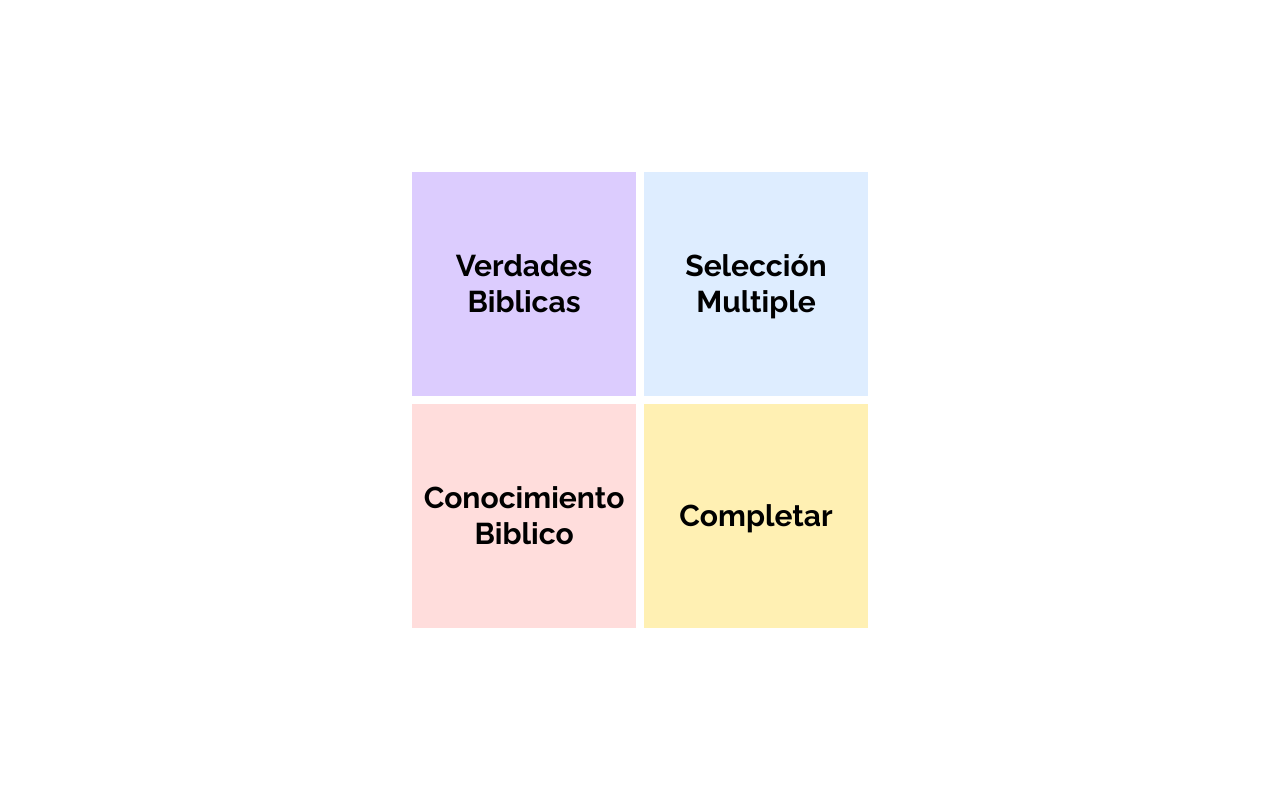
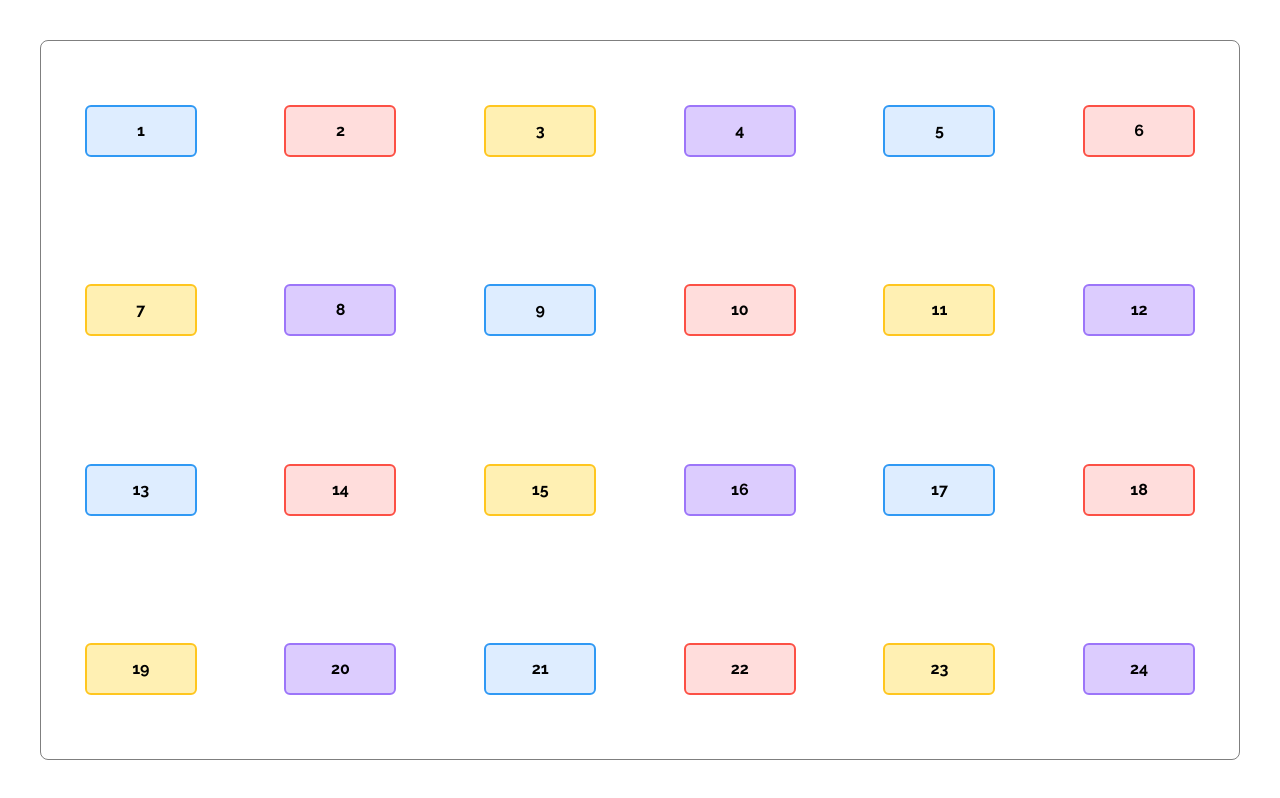
Before and after one commit to SDGomez1/timedQuestionsWeb, a Next.js app: page / in a window 1280 px wide. Built offline with nearby package versions, Linux system fonts and the light colour scheme.

Commit message:
new version of questions

```diff
--- a/src/app/Card.tsx
+++ b/src/app/Card.tsx
@@ -1,14 +1,8 @@
 "use client";
 import { motion } from "framer-motion";
-import { Dispatch, SetStateAction, useState } from "react";
+import { Questiondata } from "./page";
+import { useState } from "react";
 import QuestionBanner from "./QuestionBanner";
-import { useDispatch } from "react-redux";
-import {
-  updatePB,
-  updatePC,
-  updatePMult,
-  updatePVerdades,
-} from "@/store/features/stateSlice";
 
 const colors = [
   {
@@ -29,55 +23,31 @@
   },
 ];
 
-export default function Card(props: {
-  title: string;
-  index: number;
-  setSectionOpened: Dispatch<SetStateAction<boolean>>;
-  setColor: Dispatch<SetStateAction<string>>;
-  qIndex: number;
-  qUsed: boolean;
-  category: "VB" | "SM" | "CB" | "C";
-}) {
-  const color = "#fff";
+export default function Card(props: { data: Questiondata }) {
+  const color = colors[props.data.index % colors.length];
+  const [selected, setSelected] = useState(false);
   const [isOpen, setIsOpen] = useState(false);
-  const dispatch = useDispatch();
   return (
     <>
       <motion.button
-        whileHover={!props.qUsed ? { scale: 1.1 } : {}}
-        whileTap={!props.qUsed ? { scale: 0.9 } : {}}
-        className="bg-white  p-3 w-80 text-xl text-center rounded-md font-bold disabled:text-neutral-400 transition duration-75"
+        whileHover={!selected ? { scale: 1.1 } : {}}
+        whileTap={!selected ? { scale: 0.9 } : {}}
+        className="bg-white  p-3 w-28 text-center rounded-md font-bold disabled:text-neutral-400 transition duration-75"
         style={{
-          backgroundColor: !props.qUsed ? color : "#E5E5E5",
-          borderColor: !props.qUsed ? color : "#E5E5E5",
-          borderWidth: !props.qUsed ? 2 : 0,
+          backgroundColor: !selected ? color.background : "#E5E5E5",
+          borderColor: !selected ? color.text : "#E5E5E5",
+          borderWidth: !selected ? 2 : 0,
         }}
-        disabled={props.qUsed}
+        disabled={selected}
         onClick={() => {
           setIsOpen(true);
-          if (props.category == "VB") {
-            dispatch(updatePVerdades({ index: props.qIndex - 1, used: true }));
-          }
-          if (props.category == "SM") {
-            dispatch(updatePMult({ index: props.qIndex - 1, used: true }));
-          }
-          if (props.category == "CB") {
-            dispatch(updatePB({ index: props.qIndex - 1, used: true }));
-          }
-          if (props.category == "C") {
-            dispatch(updatePC({ index: props.qIndex - 1, used: true }));
-          }
+          setSelected(true);
         }}
       >
-        <p>{props.index}</p>
+        <p>{props.data.index}</p>
       </motion.button>
       {isOpen ? (
-        <QuestionBanner
-          setColor={props.setColor}
-          setSectionOpened={props.setSectionOpened}
-          title={props.title}
-          setIsOpen={setIsOpen}
-        />
+        <QuestionBanner data={props.data} setIsOpen={setIsOpen} />
       ) : (
         <></>
       )}
--- a/src/app/QuestionBanner.tsx
+++ b/src/app/QuestionBanner.tsx
@@ -1,17 +1,15 @@
-import { updateNowOpened } from "@/store/features/stateSlice";
 import { Dispatch, SetStateAction, useEffect, useState } from "react";
-import { useDispatch } from "react-redux";
+import { Questiondata } from "./page";
 
 export default function QuestionBanner(props: {
-  title: string;
-  setSectionOpened: Dispatch<SetStateAction<boolean>>;
+  data: Questiondata;
+
   setIsOpen: Dispatch<SetStateAction<boolean>>;
-  setColor: Dispatch<SetStateAction<string>>;
 }) {
   const [init, setInit] = useState(false);
-  const [timer, setTimer] = useState(30);
+  const [timer, setTimer] = useState(20);
   const [finished, setFinished] = useState(false);
-  const dispatch = useDispatch();
+
   useEffect(() => {
     if (!init) {
       return;
@@ -33,19 +31,11 @@
   return (
     <div className="absolute w-screen h-screen flex justify-center items-center top-0 left-0">
       <span className="fixed w-screen h-screen bg-black/15 left-0 top-0 " />
-      <div className="w-1/2 bg-white font-medium z-10 text-center  flex justify-center items-center rounded-md  p-20 flex-col">
-        <p
-          className="text-3xl mb-8"
-          dangerouslySetInnerHTML={{ __html: props.title }}
-        ></p>
+      <div className="w-1/2 bg-white font-medium z-10 text-center h-64 flex justify-center items-center rounded-md  p-20 flex-col">
+        <p className="text-3xl mb-8">{props.data.question}</p>
         {finished ? (
           <button
-            onClick={() => {
-              dispatch(updateNowOpened([true, true, true, true]));
-              props.setIsOpen(false);
-              props.setSectionOpened(false);
-              props.setColor("#FFF");
-            }}
+            onClick={() => props.setIsOpen(false)}
             className="p-2 border rounded-md border-black w-36"
           >
             Cerrar
--- a/src/app/page.tsx
+++ b/src/app/page.tsx
@@ -1,121 +1,124 @@
-"use client";
-import { useState } from "react";
 import Card from "./Card";
-import SelectThemeCard from "./SelectThemeCard";
-import { motion } from "framer-motion";
-import { PreguntasVerdades } from "./data";
-import { useDispatch, useSelector } from "react-redux";
-import { RootState } from "@/store/store";
-import { updateNowOpened } from "@/store/features/stateSlice";
+export interface Questiondata {
+  question: string;
+  index: number;
+}
+
+const questionData: Questiondata[] = [
+  {
+    question:
+      "En Mateo 1:1, ¿cómo se reconoce a Jesús? ¿Será el cumplimiento de alguna promesa o pacto?",
+    index: 1,
+  },
+  {
+    question: "¿Quién engendró al Señor Jesús, José o el Espíritu Santo? Mt. 1:20",
+    index: 2,
+  },
+  {
+    question: "¿Qué hicieron los sabios del oriente al ver al niño Jesús? Mt. 2:11",
+    index: 3,
+  },
+  {
+    question: "¿Cómo fue que se le apareció el ángel a José? Mt. 1:20 / Mt. 2:13 / Mt. 2:19",
+    index: 4,
+  },
+  {
+    question: "¿Qué predicaba Juan el Bautista? Mt. 3:2",
+    index: 5,
+  },
+  {
+    question: "¿Cómo llamaba Juan el Bautista a los Fariseos y Saduceos? Mt. 3:7",
+    index: 6,
+  },
+  {
+    question: "¿Quién llevó al Señor Jesús al desierto? ¿Para qué? Mt. 4:17",
+    index: 7,
+  },
+  {
+    question: "¿Cómo el Señor Jesús comenzó a predicar? Mt. 4:17",
+    index: 8,
+  },
+  {
+    question:
+      "¿De quién es el Reino de los cielos según el Sermón dado por Jesús en el monte? Mt. 5:3 / Mt. 5:10",
+    index: 9,
+  },
+  {
+    question:
+      "¿Cómo debe ser nuestra justicia con respecto a la de los Escribas y Fariseos? Mt. 5:20",
+    index: 10,
+  },
+  {
+    question: "¿El Señor Jesús dijo que deberíamos ser perfectos como quién? Mt. 5:48",
+    index: 11,
+  },
+  {
+    question: "¿Qué debería hacer un cristiano cuando ora? Mt. 6:6-7",
+    index: 12,
+  },
+  {
+    question:
+      "¿Qué recomendación nos dio el Señor Jesús referente a juzgar a otros? Mt. 1-3",
+    index: 13,
+  },
+  {
+    question: "¿Cómo consideró el Señor Jesús a un hombre sabio? Mt. 7:24",
+    index: 14,
+  },
+  {
+    question:
+      "El Señor Jesús demostró su autoridad frente a: ??? (dé tres ejemplos) Mt. 8:3 / Mt. 8:5 / Mt. 8:16 / Mt. 8:26 / Mt. 8:32",
+    index: 15,
+  },
+  {
+    question: "¿Quién fue el primer discípulo llamado por Jesús? Mt. 9:9",
+    index: 16,
+  },
+  {
+    question: "¿Qué fue lo que dijo el Señor Jesús referente a la cosecha? Mt. 9:37",
+    index: 17,
+  },
+  {
+    question:
+      "El Señor Jesús envió a Sus discípulos a predicar. ¿Dónde les dijo que no entraran? Mt. 10:5-6",
+    index: 18,
+  },
+  {
+    question:
+      "¿De qué les dijo el Señor Jesús a sus discípulos que se cuidaran? Mt. 10:17",
+    index: 19,
+  },
+  {
+    question:
+      "¿Qué fue lo que Juan el Bautista le preguntó a Jesús cuando estaba encarcelado? Mt. 11:3",
+    index: 20,
+  },
+  {
+    question: "¿Dónde tienen que ir los que están cargados y cansados? Mt. 11:28",
+    index: 21,
+  },
+  {
+    question: "¿Qué enseña el Señor Jesús acerca del día de reposo? Mt. 12",
+    index: 22,
+  },
+  {
+    question: "¿Qué aprendiste acerca del ayuno? Mt. 6:16-18",
+    index: 23,
+  },
+  {
+    question: "¿El Señor Jesús vino para cumplir la ley? Mt. 5:17-18",
+    index: 24,
+  },
+];
 export default function Home() {
-  const [selectedColor, setSelectedColor] = useState("#FFF");
-  const openedCards = useSelector(
-    (state: RootState) => state.stateSlice.nowOpened
-  );
-  const PreguntasVerdades = useSelector(
-    (state: RootState) => state.stateSlice.preguntasVerdades
-  );
-  const psm = useSelector((state: RootState) => state.stateSlice.pcm);
-  const pb = useSelector((state: RootState) => state.stateSlice.pb);
-  const pc = useSelector((state: RootState) => state.stateSlice.pc);
-  const dispatch = useDispatch();
+  const cards = questionData.map((data) => {
+    return <Card data={data} key={data.index}/>;
+  });
   return (
-    <motion.main
-      animate={{ backgroundColor: selectedColor }}
-      className=" h-screen w-screen gap-2 p-10 flex flex-col justify-center items-center"
-    >
-      <div className="flex gap-2">
-        <motion.div
-          onClick={() => {
-            if (
-              openedCards[0] === true &&
-              openedCards[1] === false &&
-              openedCards[2] === false &&
-              openedCards[3] === false
-            ) {
-              return;
-            }
-            dispatch(updateNowOpened([true, false, false, false]));
-          }}
-          className={openedCards[0] ? "block" : "hidden"}
-        >
-          <SelectThemeCard
-            category="VB"
-            title="Verdades Biblicas"
-            color="#DCCCFE"
-            setSelectedColor={setSelectedColor}
-            data={PreguntasVerdades}
-          />
-        </motion.div>
-        <motion.div
-          onClick={() => {
-            if (
-              openedCards[0] === false &&
-              openedCards[1] === true &&
-              openedCards[2] === false &&
-              openedCards[3] === false
-            ) {
-              return;
-            }
-            dispatch(updateNowOpened([false, true, false, false]));
-          }}
-          className={openedCards[1] ? "block" : "hidden"}
-        >
-          <SelectThemeCard
-            category="SM"
-            title="Selección Multiple"
-            color="#DEEDFF"
-            setSelectedColor={setSelectedColor}
-            data={psm}
-          />
-        </motion.div>
-      </div>
-      <div className="flex gap-2">
-        <motion.div
-          onClick={() => {
-            if (
-              openedCards[0] === false &&
-              openedCards[1] === false &&
-              openedCards[2] === true &&
-              openedCards[3] === false
-            ) {
-              return;
-            }
-            dispatch(updateNowOpened([false, false, true, false]));
-          }}
-          className={openedCards[2] ? "block" : "hidden"}
-        >
-          <SelectThemeCard
-            category="CB"
-            title="Conocimiento Biblico"
-            color="#FFDDDC"
-            setSelectedColor={setSelectedColor}
-            data={pb}
-          />
-        </motion.div>
-        <motion.div
-          onClick={() => {
-            if (
-              openedCards[0] === false &&
-              openedCards[1] === false &&
-              openedCards[2] === false &&
-              openedCards[3] === true
-            ) {
-              return;
-            }
-            dispatch(updateNowOpened([false, false, false, true]));
-          }}
-          className={openedCards[3] ? "block" : "hidden"}
-        >
-          <SelectThemeCard
-            category="C"
-            title="Completar"
-            color="#FFF0B3"
-            setSelectedColor={setSelectedColor}
-            data={pc}
-          />
-        </motion.div>
-      </div>
-    </motion.main>
+    <main className=" h-screen w-screen p-10">
+      <span className="border border-black/50 w-full h-full  grid grid-cols-6 grid-rows-4 justify-items-center items-center rounded-lg ">
+        {cards}
+      </span>
+    </main>
   );
 }
```
